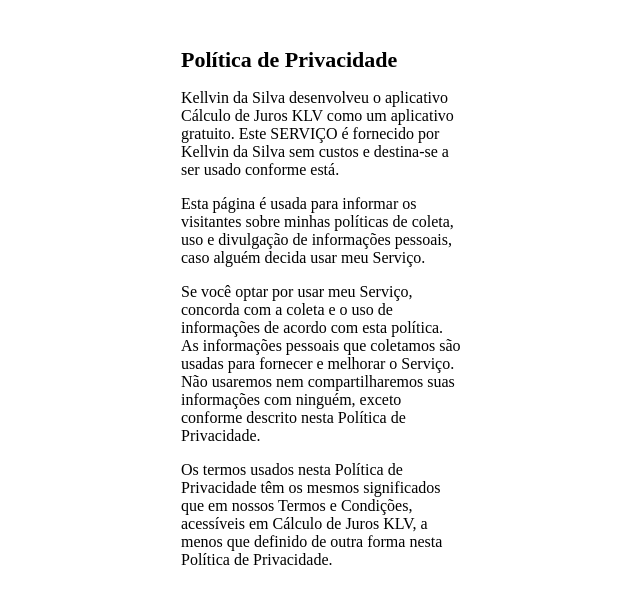
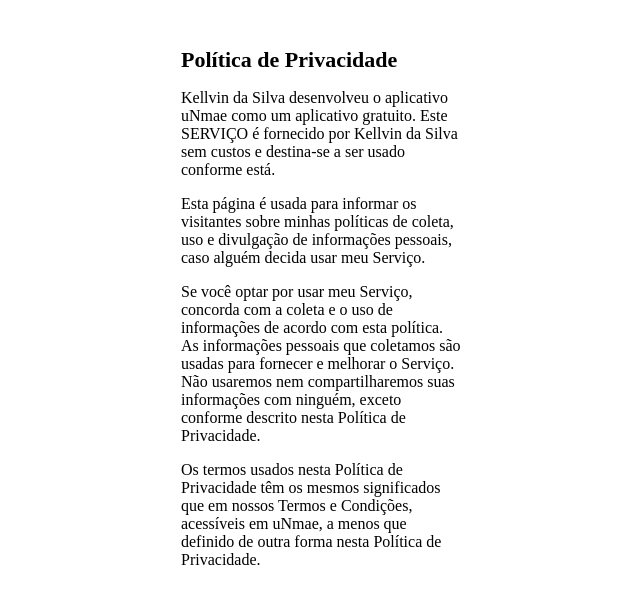
Before and after one commit to KellvinSB/ProjetoPrivacidade, a plain HTML site: page Index.html in a window 1280 px wide. Shown: the part 98-714 px from the top of the page, without its empty margins (319-959 px from the left). Drawn offline with Linux system fonts and the light colour scheme.

Commit message:
uNmae.html

```diff
--- a/Index.html
+++ b/Index.html
@@ -3,7 +3,7 @@
 <head>
 	<meta charset="UTF-8">
 	<meta name="viewport" content="width=device-width, initial-scale=1.0">
-	<title>Cálculo de Juros KLV (Política de Privacidade)</title>
+	<title>uNmae (Política de Privacidade)</title>
 	<style>
 		body{
 			margin: 0 500px;
@@ -24,10 +24,10 @@
 
 	<div>
 		<strong>Política de Privacidade</strong>
-		<p>Kellvin da Silva desenvolveu o aplicativo Cálculo de Juros KLV como um aplicativo gratuito. Este SERVIÇO é fornecido por Kellvin da Silva sem custos e destina-se a ser usado conforme está.</p>
+		<p>Kellvin da Silva desenvolveu o aplicativo uNmae como um aplicativo gratuito. Este SERVIÇO é fornecido por Kellvin da Silva sem custos e destina-se a ser usado conforme está.</p>
 		<p>Esta página é usada para informar os visitantes sobre minhas políticas de coleta, uso e divulgação de informações pessoais, caso alguém decida usar meu Serviço.</p>
 		<p>Se você optar por usar meu Serviço, concorda com a coleta e o uso de informações de acordo com esta política. As informações pessoais que coletamos são usadas para fornecer e melhorar o Serviço. Não usaremos nem compartilharemos suas informações com ninguém, exceto conforme descrito nesta Política de Privacidade.</p>
-		<p>Os termos usados nesta Política de Privacidade têm os mesmos significados que em nossos Termos e Condições, acessíveis em Cálculo de Juros KLV, a menos que definido de outra forma nesta Política de Privacidade.</p>
+		<p>Os termos usados nesta Política de Privacidade têm os mesmos significados que em nossos Termos e Condições, acessíveis em uNmae, a menos que definido de outra forma nesta Política de Privacidade.</p>
 	</div>
 
 	<div>
```
